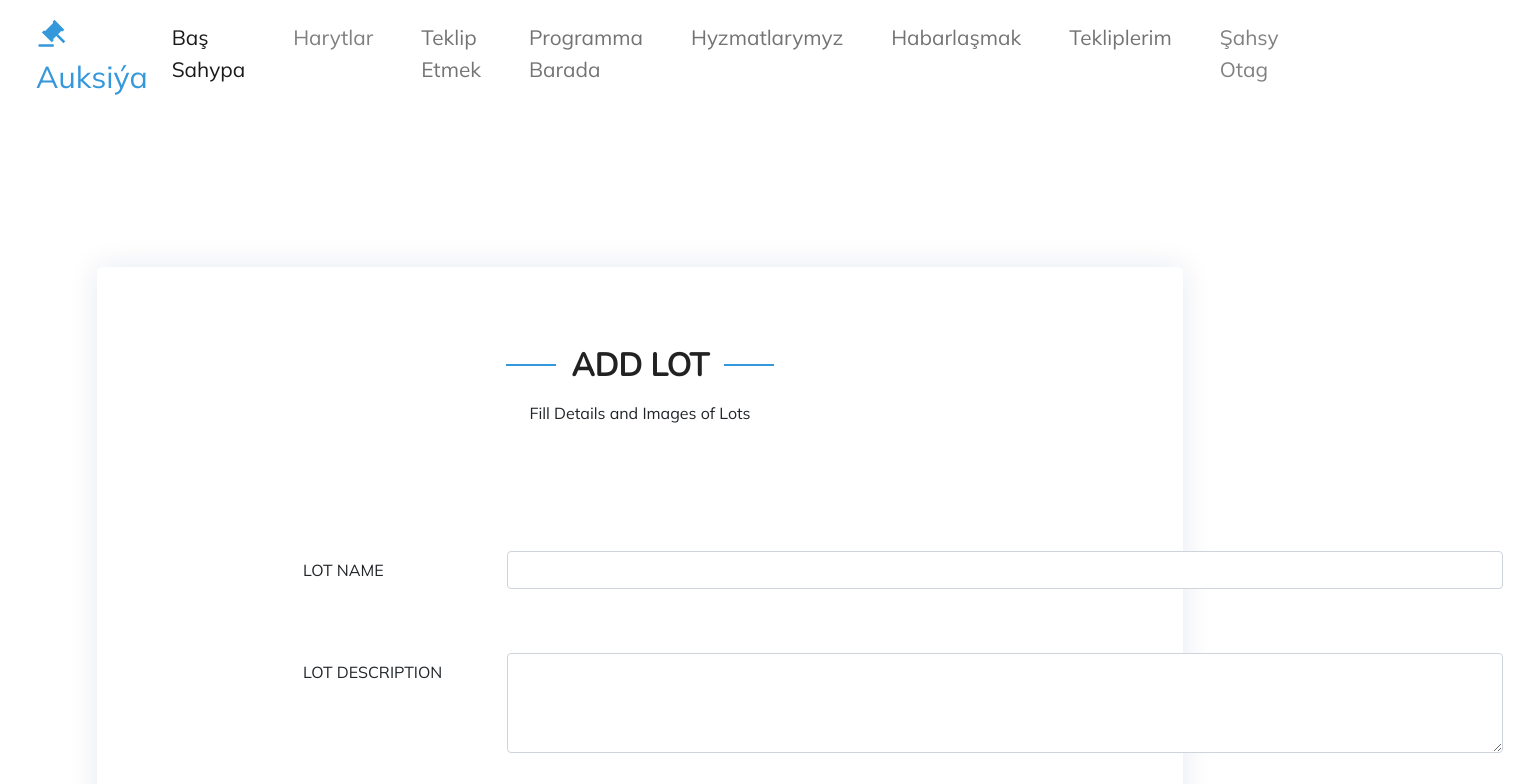
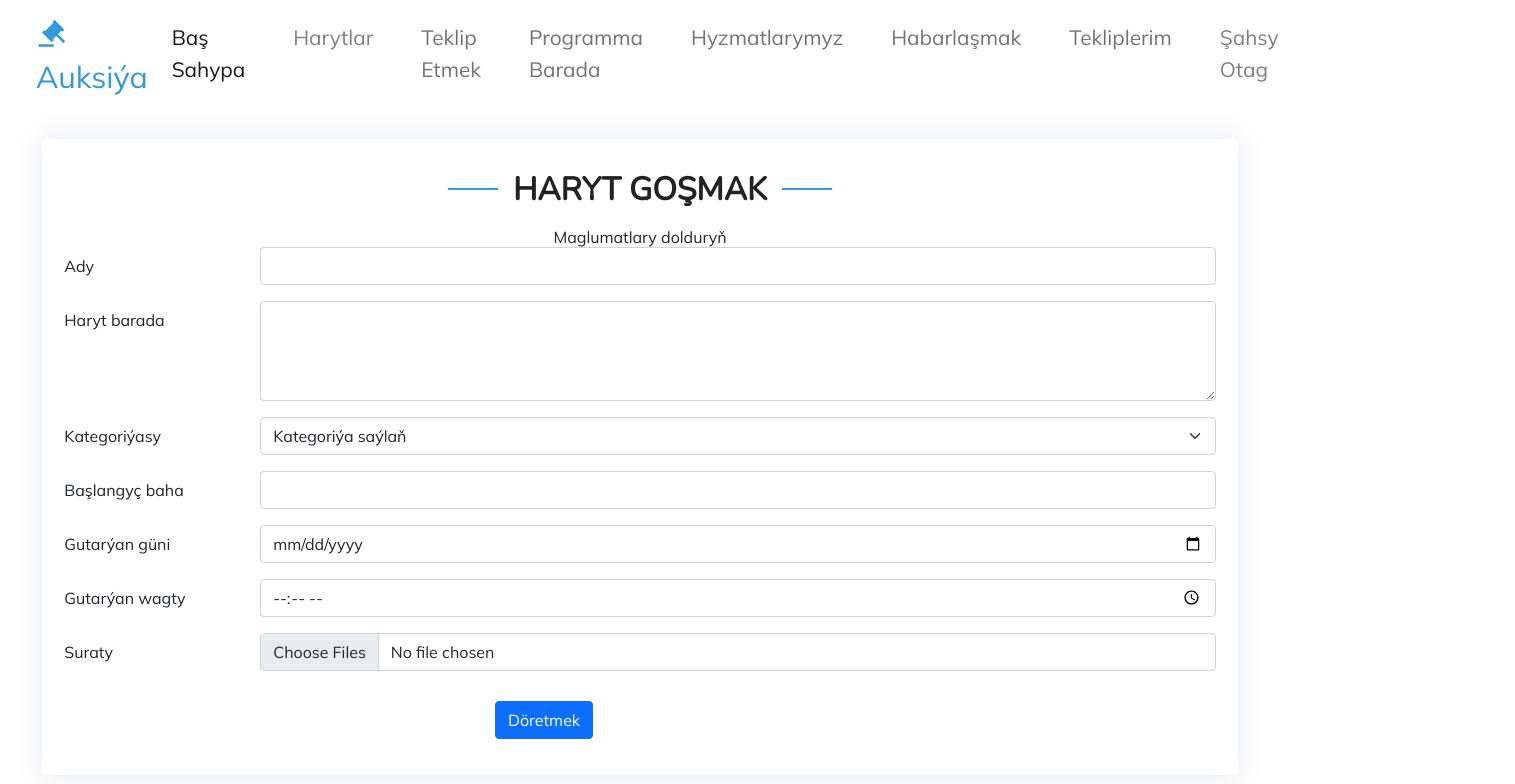
Before and after one commit to maksat111/auction, a React (Create React App) app: page /addlot in a window 1280 px wide. Shown: the top 784 px of the page, 1515 px wide, since content can reach past the window. Built offline with nearby package versions, Linux system fonts and the light colour scheme; no server answers; a web font is replaced by a local one; what react-alert-template-basic would draw is missing.

Commit message:
some çhanges

```diff
--- a/src/client/AddLot/Addlot.jsx
+++ b/src/client/AddLot/Addlot.jsx
@@ -1,84 +1,67 @@
-import React, { useState } from 'react';
-import { useEffect } from 'react';
-import {useSelector , useDispatch} from "react-redux";
-import { useAlert } from 'react-alert';
-import MetaData from '../MetaData/MetaData';
-import Loader from '../Loader/Loader';
-import {clearErrors , createProduct} from "../../actions/productAction";
-import {NEW_PRODUCT_RESET} from "../../constants/productConstants";
+import React, { useState } from "react";
+import { useEffect } from "react";
+import { useSelector, useDispatch } from "react-redux";
+import { useAlert } from "react-alert";
+import MetaData from "../MetaData/MetaData";
+import Loader from "../Loader/Loader";
+import { clearErrors, createProduct } from "../../actions/productAction";
+import { NEW_PRODUCT_RESET } from "../../constants/productConstants";
 import { useHistory } from "react-router-dom";
 
-
-
 import "./addlotstyles.scss";
-
 
 const Addlot = () => {
   let history = useHistory();
   // history.push("/lot");
 
-
   const dispatch = useDispatch();
   const alert = useAlert();
 
-  const {loading , error , success } = useSelector(
-    (state) => state.newProduct
-      );
+  const { loading, error, success } = useSelector((state) => state.newProduct);
   // HOOKS
-const [name , setName] = useState("");
+  const [name, setName] = useState("");
   const [description, setDescription] = useState("");
-const [category , setCategory] = useState("");
-const [price , setPrice] = useState(0);
-const [imagesPreview , setImagesPreview] = useState([]);
+  const [category, setCategory] = useState("");
+  const [price, setPrice] = useState(null);
+  const [imagesPreview, setImagesPreview] = useState([]);
   const [images, setImages] = useState([]);
-const [endDate , setEndDate] = useState("");
+  const [endDate, setEndDate] = useState("");
   const [endTime, setEndTime] = useState("");
 
-
-
-
   useEffect(() => {
-
-  if(error){
+    if (error) {
       alert.error(error);
       dispatch(clearErrors());
     }
 
-
-if(success){
+    if (success) {
       alert.success("Product Created Successfully");
       history.push("/lot");
-    dispatch({type: NEW_PRODUCT_RESET});
+      dispatch({ type: NEW_PRODUCT_RESET });
     }
-
-
-}, [dispatch  , alert , error , success]);
-
-
+  }, [dispatch, alert, error, success]);
 
   const createProductSubmitHandler = (e) => {
     e.preventDefault();
 
     const myForm = new FormData();
 
-myForm.set("itemName" , name);
-myForm.set("description" , description);
-myForm.set("category" , category);
-myForm.set("startingBid" , price);
-myForm.set("bidEnd" , new Date(endDate + ' ' + endTime));
+    myForm.set("itemName", name);
+    myForm.set("description", description);
+    myForm.set("category", category);
+    myForm.set("startingBid", price);
+    myForm.set("bidEnd", new Date(endDate + " " + endTime));
     // myForm.set("endTime" , endTime);
     // new Date(endDate + ' ' + endTime)
 
     images.forEach((image) => {
-  myForm.append("images" , image);
+      myForm.append("images", image);
     });
 
     dispatch(createProduct(myForm));
-
-}
+  };
 
   const createProductImageChange = (e) => {
-
     const files = Array.from(e.target.files);
     setImages([]);
     setImagesPreview([]);
@@ -87,87 +70,95 @@ files.forEach((file) => {
       const reader = new FileReader();
 
       reader.onload = () => {
-
-if(reader.readyState === 2){
-   setImagesPreview((old) => [...old , reader.result]);
-   setImages((old) => [...old , reader.result]);
+        if (reader.readyState === 2) {
+          setImagesPreview((old) => [...old, reader.result]);
+          setImages((old) => [...old, reader.result]);
         }
-
       };
-
-
 
       reader.readAsDataURL(file);
     });
-
   };
 
-
   return (
-
-
     <>
       <MetaData title="Add Auctions"></MetaData>
 
       <div className=" addlotcls" data-aos="fade-up" data-aos-delay="400">
-        <div className='row'>
-          <div className='col-10 mx-auto'>
-
-
+        <div className="row">
+          <div className="col-11 mx-auto">
             <section className="section form-elements">
               <div className="row">
-
-
                 <div className="card">
                   <div className="card-body">
-
                     <div className="section-title" data-aos="fade-up">
-          <h2>Add Lot</h2>
-          <p>Fill Details and Images of Lots</p>
+                      <h2>Haryt goşmak</h2>
+                      <p>Maglumatlary dolduryň</p>
                     </div>
 
                     {/* <h5 className="card-title">ADD LOT</h5> */}
 
-              <div className='row'>
-          <div className='col-8 mx-auto'>
-              <form className='formbd'
-              encType='multipart/form-data'
-              onSubmit={createProductSubmitHandler}>
-
+                    <div className="row">
+                      <div className="col-18 mx-auto">
+                        <form
+                          className="formbd"
+                          encType="multipart/form-data"
+                          onSubmit={createProductSubmitHandler}
+                        >
                           {/* LOT NAME */}
                           <div className="row mb-3 rowset">
-                  <label for="inputText" className="col-sm-2 col-form-label" >LOT NAME</label>
+                            <label
+                              for="inputText"
+                              className="col-sm-2 col-form-label"
+                            >
+                              Ady
+                            </label>
                             <div className="col-sm-10">
-                    <input type="text" className="form-control" required
+                              <input
+                                type="text"
+                                className="form-control"
+                                required
                                 value={name}
-                      onChange = {(e) => setName(e.target.value)}
+                                onChange={(e) => setName(e.target.value)}
                               />
                             </div>
                           </div>
 
-
                           {/* LOT DESCRIPTION */}
 
                           <div className="row mb-3 rowset">
-                  <label for="inputPassword" className="col-sm-2 col-form-label">LOT DESCRIPTION</label>
+                            <label
+                              for="inputPassword"
+                              className="col-sm-2 col-form-label"
+                            >
+                              Haryt barada
+                            </label>
                             <div className="col-sm-10">
-                    <textarea className="form-control" style={{height: "100px"}} required
+                              <textarea
+                                className="form-control"
+                                style={{ height: "100px" }}
+                                required
                                 value={description}
-                      onChange = {(e) => setDescription(e.target.value)}
-
+                                onChange={(e) => setDescription(e.target.value)}
                               ></textarea>
                             </div>
                           </div>
 
-
                           {/* CATEGORY */}
                           <div className="row mb-3 rowset">
-                  <label className="col-sm-2 col-form-label">CATEGORY</label>
+                            <label className="col-sm-2 col-form-label">
+                              Kategoriýasy
+                            </label>
                             <div className="col-sm-10">
-                    <select className="form-select" aria-label="Default select example"
+                              <select
+                                className="form-select"
+                                aria-label="Default select example"
                                 value={category}
-                    onChange = {(e) => setCategory(e.target.value)}>
-                      <option selected value="">Choose Category</option>
+                                onChange={(e) => setCategory(e.target.value)}
+                              >
+                                <option selected value="">
+                                  Kategoriýa saýlaň
+                                </option>
 
                                 {/* <option value="Clothes">Clothes</option>
                     <option value="Electronics">Electronics</option>
@@ -175,58 +166,77 @@ if(reader.readyState === 2){
                     <option value="Household">Household</option>
                     <option value="Vehicle">Vehicle</option> */}
 
-
-                    <option value="Celebrity's Product">Celebrity's Product</option>
-                    <option value="Art">Art</option>
-                    <option value="Property">Property</option>
-                    <option value="Jewelry">Jewelry</option>
-                    <option value="Vehicles">Vehicles</option>
-                    <option value="Sports equipment">Sports equipment</option>
-                    <option value="Industrial equipment">Industrial equipment</option>
+                                <option value="Art">Sungat</option>
+                                <option value="Property">Emläk</option>
+                                <option value="Jewelry">Şaý-sepler</option>
+                                <option value="Vehicles">Ulaglar</option>
+                                <option value="Sports equipment">
+                                  Sport enjamlary
+                                </option>
+                                <option value="Industrial equipment">
+                                  Senagat enjamlary
+                                </option>
                                 <option value="Machinery">Machinery</option>
-                    <option value="Rare&Old Heritage">Rare&Old Heritage</option>
-                    <option value="Other">Other</option>
-
+                                <option value="Rare&Old Heritage">
+                                  Seýrek we gadymy miras
+                                </option>
+                                <option value="Other">Başga</option>
                               </select>
                             </div>
                           </div>
 
-
                           {/* LOT START PRICE */}
 
                           <div className="row mb-3 rowset">
-                  <label for="inputNumber" className="col-sm-2 col-form-label">LOT START PRICE</label>
+                            <label
+                              for="inputNumber"
+                              className="col-sm-2 col-form-label"
+                            >
+                              Başlangyç baha
+                            </label>
                             <div className="col-sm-10">
-                    <input type="number" className="form-control"
-                      placeholder='Price'
+                              <input
+                                type="number"
+                                className="form-control"
                                 value={price}
-                      onChange = {(e) => setPrice(e.target.value)}
+                                onChange={(e) => setPrice(e.target.value)}
                               />
                             </div>
                           </div>
 
-
                           {/* END DATE */}
                           <div className="row mb-3 rowset">
-                  <label for="inputDate" className="col-sm-2 col-form-label">END DATE</label>
+                            <label
+                              for="inputDate"
+                              className="col-sm-2 col-form-label"
+                            >
+                              Gutarýan güni
+                            </label>
                             <div className="col-sm-10">
-                    <input type="date" className="form-control"
+                              <input
+                                type="date"
+                                className="form-control"
                                 value={endDate}
-                      onChange = {(e) => setEndDate(e.target.value)}
+                                onChange={(e) => setEndDate(e.target.value)}
                               />
                             </div>
                           </div>
 
-
-
                           {/* END TIME */}
 
                           <div className="row mb-3 rowset">
-                  <label for="inputTime" className="col-sm-2 col-form-label">END TIME</label>
+                            <label
+                              for="inputTime"
+                              className="col-sm-2 col-form-label"
+                            >
+                              Gutarýan wagty
+                            </label>
                             <div className="col-sm-10">
-                    <input type="time" className="form-control"
+                              <input
+                                type="time"
+                                className="form-control"
                                 value={endTime}
-                      onChange = {(e) => setEndTime(e.target.value)}
+                                onChange={(e) => setEndTime(e.target.value)}
                               />
                             </div>
                           </div>
@@ -234,31 +244,25 @@ if(reader.readyState === 2){
                           {/* LOT IMAGES */}
 
                           <div className="row mb-3 rowset">
-                  <label for="inputNumber" className="col-sm-2 col-form-label">LOT IMAGES</label>
+                            <label
+                              for="inputNumber"
+                              className="col-sm-2 col-form-label"
+                            >
+                              Suraty
+                            </label>
                             <div className="col-sm-10">
-
-                    <input className="form-control" type="file" id="formFile"
+                              <input
+                                className="form-control"
                                 type="file"
-                      name='avatar'
-                      accept='image/*'
+                                id="formFile"
+                                type="file"
+                                name="avatar"
+                                accept="image/*"
                                 onChange={createProductImageChange}
                                 multiple
                               />
-
                             </div>
                           </div>
-
-                <div className="row mb-3 rowset">
-                  <div className="col-sm-10 createProductFormImage">
-{imagesPreview.map((image , index) => (
-  <img key={index} src={image} alt="Product preview" />
-))}
-
-                  </div>
-                </div>
-
-
-
 
                           {/* PAYMENT METHOD */}
                           {/* <div className="row mb-3 rowset">
@@ -290,7 +294,6 @@ if(reader.readyState === 2){
 
                   </div>
                 </div> */}
-
 
                           {/* DELIVERY METHODS */}
 
@@ -331,46 +334,30 @@ if(reader.readyState === 2){
                   </div>
                 </div> */}
 
-
-
-
                           {/* Create Button */}
 
                           <div className="row mb-3 rowset submitbtn">
-
                             <div className="col-sm-10">
-                    <button type="submit" className="btn btn-primary"
-                    disabled = {loading ? true : false} >Create</button>
+                              <button
+                                type="submit"
+                                className="btn btn-primary"
+                                disabled={loading ? true : false}
+                              >
+                                Döretmek
+                              </button>
                             </div>
                           </div>
-
                         </form>
-              </div></div>
-
-            </div>
-          </div>
-
-
-
-        </div>
-          </section>
-
-
-
-
-
-
-
                       </div>
                     </div>
                   </div>
-
-
-
-
-
+                </div>
+              </div>
+            </section>
+          </div>
+        </div>
+      </div>
     </>
-
   );
 };
 
--- a/src/client/AddLot/addlotstyles.scss
+++ b/src/client/AddLot/addlotstyles.scss
@@ -3,14 +3,14 @@
 //     padding: 0;
 // }
 
-.formbd{
+.formbd {
   // margin-left: 15em;
-  width: 75em;
+  width: 100%;
   // align-items: center;
   // justify-content: center;k
 }
-.form-elements{
-  margin-top: 6em;
+.form-elements {
+  margin-top: 2em;
   margin-bottom: 6em;
 }
 .form-elements .card {
@@ -20,7 +20,8 @@
   box-shadow: 0px 0 30px rgba(1, 41, 112, 0.1);
 }
 
-  .form-elements .card-header, .card-footer {
+.form-elements .card-header,
+.card-footer {
   border-color: #ebeef4;
   background-color: #fff;
   color: #798eb3;
@@ -41,14 +42,14 @@
   font-weight: 400;
 }
 .form-elements .card-body {
-    padding: 0 20px 20px 20px;
+  padding: 0 10px 20px 10px;
 }
 
 .form-elements .card-img-overlay {
   background-color: rgba(255, 255, 255, 0.6);
 }
 
-  .rowset{
+.rowset {
   // width: 75em;
   // text-align: center;
   margin: 0em 3em;
@@ -59,19 +60,20 @@
   --bs-gutter-y: 0;
   display: flex;
   flex-wrap: wrap;
-    margin-top: 4em;
-    margin-right: calc(-.5 * var(--bs-gutter-x));
-    margin-left: calc(-.5 * var(--bs-gutter-x));
+  margin-top: 0em;
+  margin-right: calc(-0.5 * var(--bs-gutter-x));
+  margin-left: calc(-0.5 * var(--bs-gutter-x));
 }
-
-
 
 // Add Lot Header
 .addlotcls .section-title {
   text-align: center;
   padding-bottom: 30px;
-    margin-top: 5em;
+  margin-top: 2em;
   margin-bottom: -2em;
+}
+.addlotcls .section-title h1 {
+  font-size: 25px;
 }
 .addlotcls .section-title h2 {
   font-size: 32px;
@@ -80,7 +82,8 @@
   position: relative;
   color: #222222;
 }
-  .addlotcls .section-title h2::before, .section-title h2::after {
+.addlotcls .section-title h2::before,
+.section-title h2::after {
   content: "";
   width: 50px;
   height: 2px;
@@ -98,12 +101,13 @@
 }
 
 // submit btn
-  .addlotcls .submitbtn{
+.addlotcls .submitbtn {
   text-align: center;
-    margin-left: 8em;
+  margin: 0 auto;
+  margin-top: 30px !important;
 }
 
 // SELECT IMAGE CSS
-.createProductFormImage img{
+.createProductFormImage img {
   width: 16em;
 }
```
Also changed, not shown: src/client/HomePage/Home.jsx (+13 -13 lines). Lines whose indentation alone changed are shown as unchanged.
